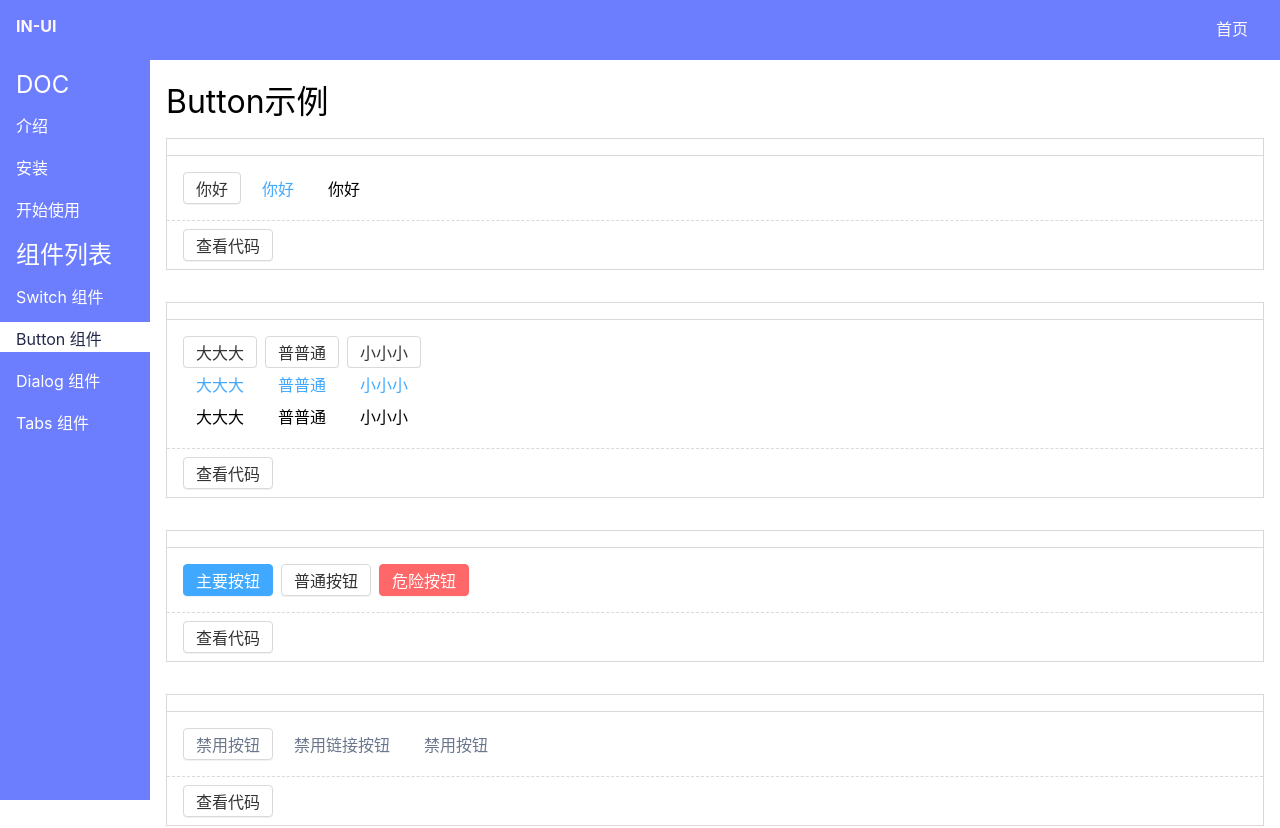
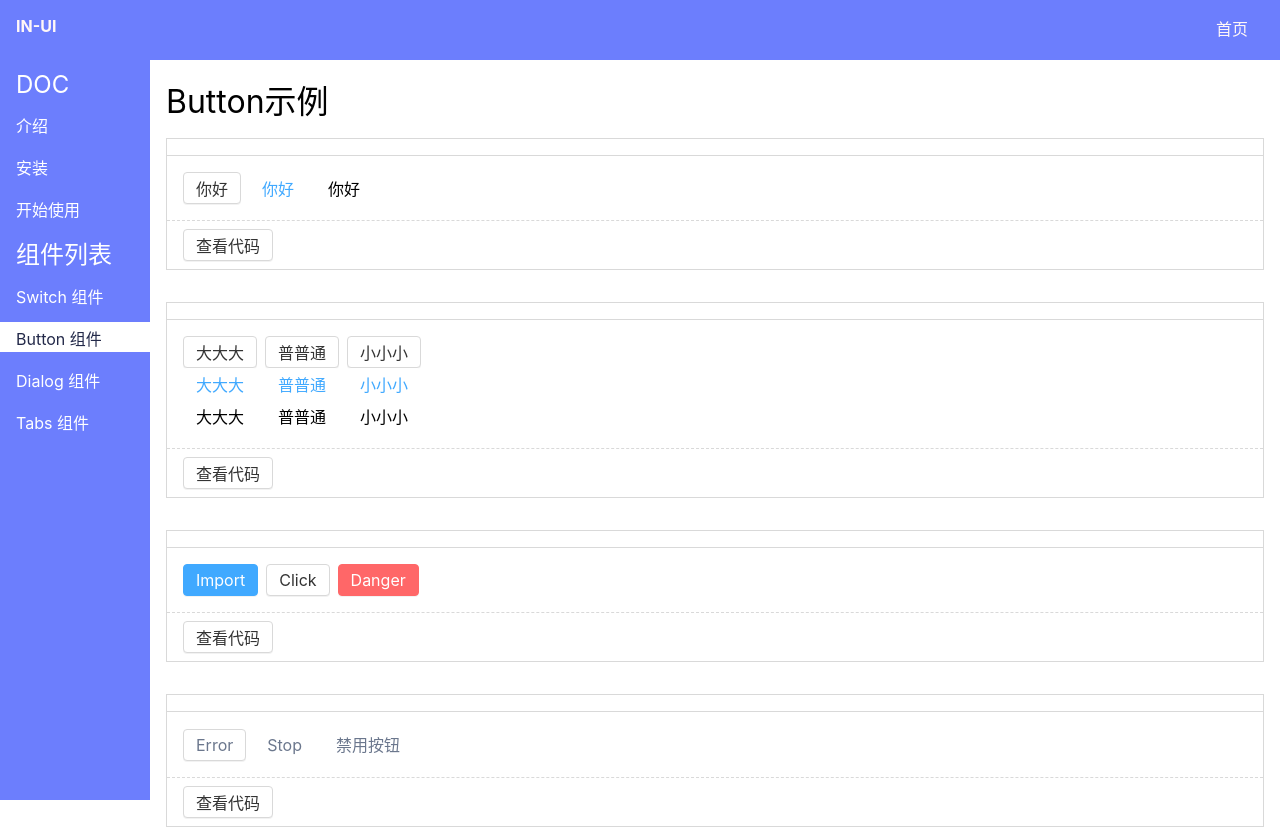
Before and after one commit to Logansheng/IN-UI-Code, a Vue app: page /#/Doc/Button in a window 1280 px wide. Shown: the top 828 px of the page. Built offline with nearby package versions, Linux system fonts and the light colour scheme.

Commit message:
更改Button按钮样式

```diff
--- a/src/components/Button3.demo.vue
+++ b/src/components/Button3.demo.vue
@@ -4,9 +4,9 @@
 <template>
 
     <div>
-      <Button level="main">主要按钮</Button>
-      <Button>普通按钮</Button>
-      <Button level="danger">危险按钮</Button>
+      <Button level="main">Import</Button>
+      <Button>Click</Button>
+      <Button level="danger">Danger</Button>
     </div>
 
 </template>
--- a/src/components/Button4.demo.vue
+++ b/src/components/Button4.demo.vue
@@ -2,8 +2,8 @@
 支持 disabled
 </demo>
 <template>
-  <Button disabled>禁用按钮</Button>
-  <Button theme="link" disabled>禁用链接按钮</Button>
+  <Button disabled>Error</Button>
+  <Button theme="link" disabled>Stop</Button>
   <Button theme="text" disabled>禁用按钮</Button>
 </template>
 
--- a/src/lib/Button.vue
+++ b/src/lib/Button.vue
@@ -157,6 +157,7 @@ $radius: 4px;
       }
     }
     &.gulu-level-danger {
+      margin-left: 0;
       color: $red;
       &:hover,
       &:focus {
--- a/vite.config.ts
+++ b/vite.config.ts
@@ -5,7 +5,10 @@ import {baseParse} from '@vue/compiler-core'
 
 export default {
   plugins: [md()],
+  base:'./',
+  assetsDir:'assets',
   vueCustomBlockTransforms: {
+
     demo: (options) => {
       const { code, path } = options
       const file = fs.readFileSync(path).toString()
```
